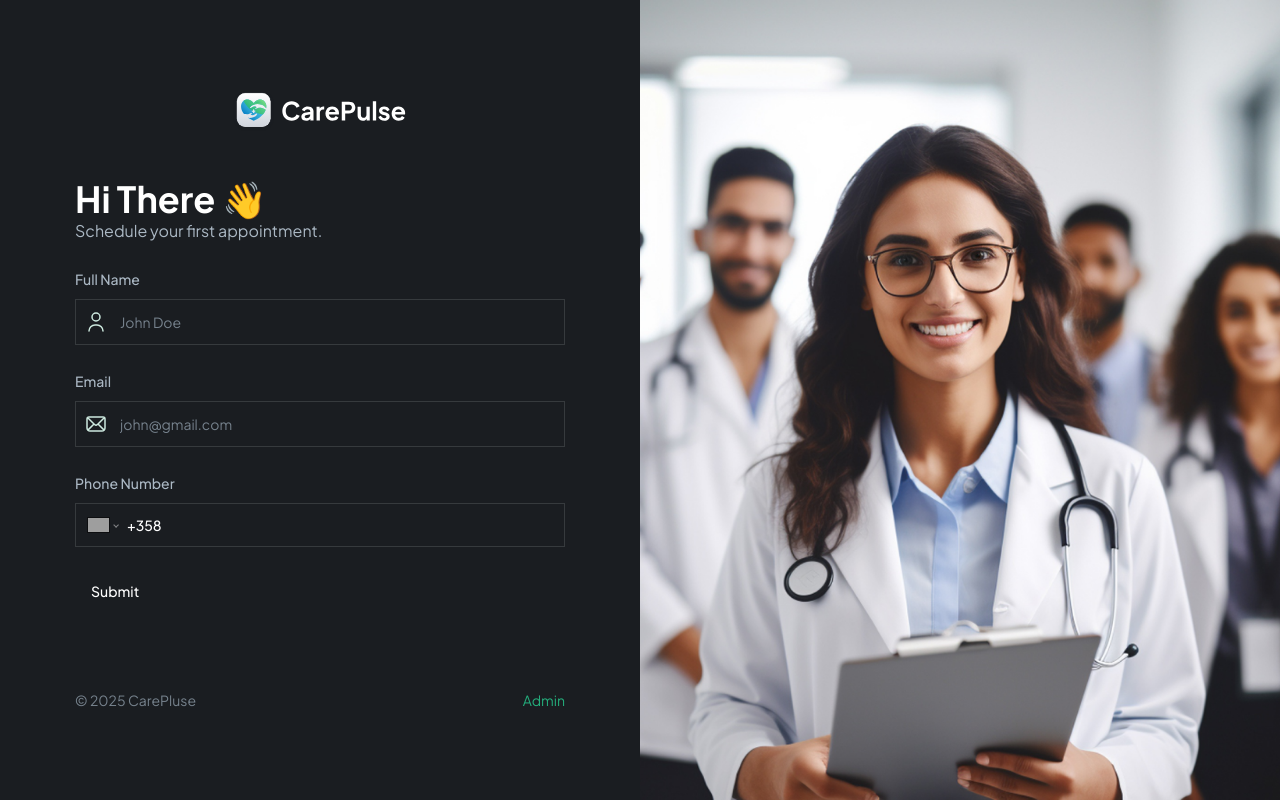
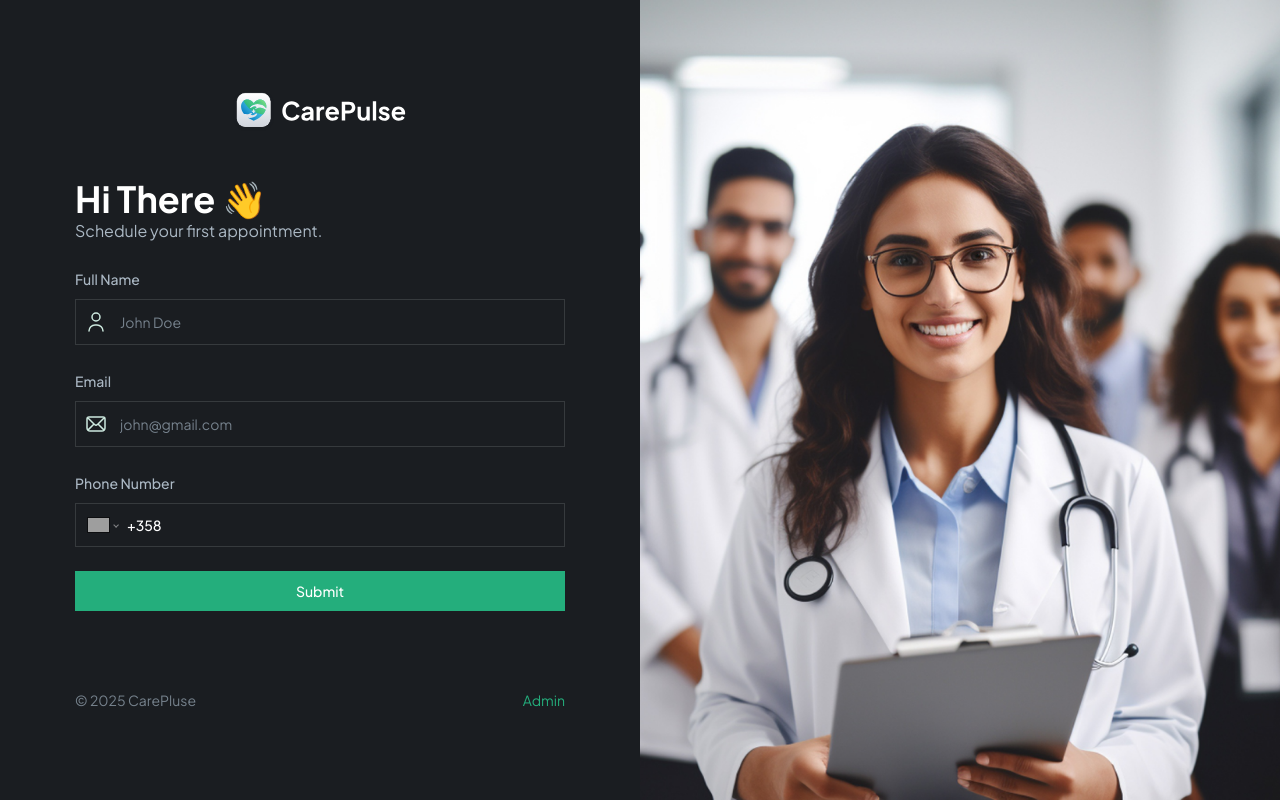
Before and after one commit to AbolfazlAdhami/Patient-Management-System, a Next.js app: page / in a window 1280 px wide. Built offline with nearby package versions, Linux system fonts and the light colour scheme; grey boxes are pictures that could not be loaded.

Commit message:
new: submit button

```diff
--- a/components/forms/CustomFormField.tsx
+++ b/components/CustomFormField.tsx
@@ -6,7 +6,7 @@ import { Input } from "@/components/ui/input";
 import Image from "next/image";
 import PhoneInput from "react-phone-number-input";
 import { CustomProps } from "@/types";
-import { FormFieldType } from "./PatientForm";
+import { FormFieldType } from "./forms/PatientForm";
 
 const RenderInput = ({ field, props }: { field: any; props: CustomProps }) => {
   const { fieldType, iconSrc, iconAlt, placeholder, disabled } = props;
--- /dev/null
+++ b/components/SubmitButton.tsx
@@ -0,0 +1,25 @@
+import React from "react";
+import Image from "next/image";
+import { Button } from "./ui/button";
+interface ButtonProps {
+  isLoading: boolean;
+  className?: string;
+  children: React.ReactNode;
+}
+
+function SubmitButton({ children, isLoading, className }: ButtonProps) {
+  return (
+    <Button disabled={isLoading} className={className ?? "shad-primary-btn w-full"}>
+      {isLoading ? (
+        <div className="flex items-center gap-4">
+          <Image src="/assets/icons/loader.svg" alt="loader" width={24} height={24} className="animate-spin" />
+          Loading...
+        </div>
+      ) : (
+        children
+      )}
+    </Button>
+  );
+}
+
+export default SubmitButton;
--- a/components/forms/PatientForm.tsx
+++ b/components/forms/PatientForm.tsx
@@ -1,12 +1,13 @@
 "use client";
-import React from "react";
-import { Button } from "@/components/ui/button";
+import React, { useState } from "react";
+
 import { Form } from "@/components/ui/form";
 import { useForm } from "react-hook-form";
 import { z } from "zod";
 import { zodResolver } from "@hookform/resolvers/zod";
-import CustomFormField from "./CustomFormField";
+import CustomFormField from "../CustomFormField";
 import { CustomProps } from "@/types";
+import SubmitButton from "../SubmitButton";
 const formSchema = z.object({
   username: z.string().min(2, {
     message: "Username must be at least 2 characters.",
@@ -24,6 +25,7 @@ export enum FormFieldType {
 }
 
 function PatientForm() {
+  const [loading, setLoading] = useState<boolean>(false);
   const form = useForm<z.infer<typeof formSchema>>({
     resolver: zodResolver(formSchema),
     defaultValues: {
@@ -51,7 +53,7 @@ function PatientForm() {
         {inputes.map((props) => (
           <CustomFormField {...props} key={props.name} />
         ))}
-        <Button type="submit">Submit</Button>
+        <SubmitButton isLoading={loading}>Submit</SubmitButton>
       </form>
     </Form>
   );
--- a/tsconfig.json
+++ b/tsconfig.json
@@ -22,6 +22,6 @@
       "@/*": ["./*"]
     }
   },
-  "include": ["next-env.d.ts", "**/*.ts", "**/*.tsx", ".next/types/**/*.ts"],
+  "include": ["next-env.d.ts", "**/*.ts", "**/*.tsx", ".next/types/**/*.ts", "components/SubmitButton.tsx"],
   "exclude": ["node_modules"]
 }
```
